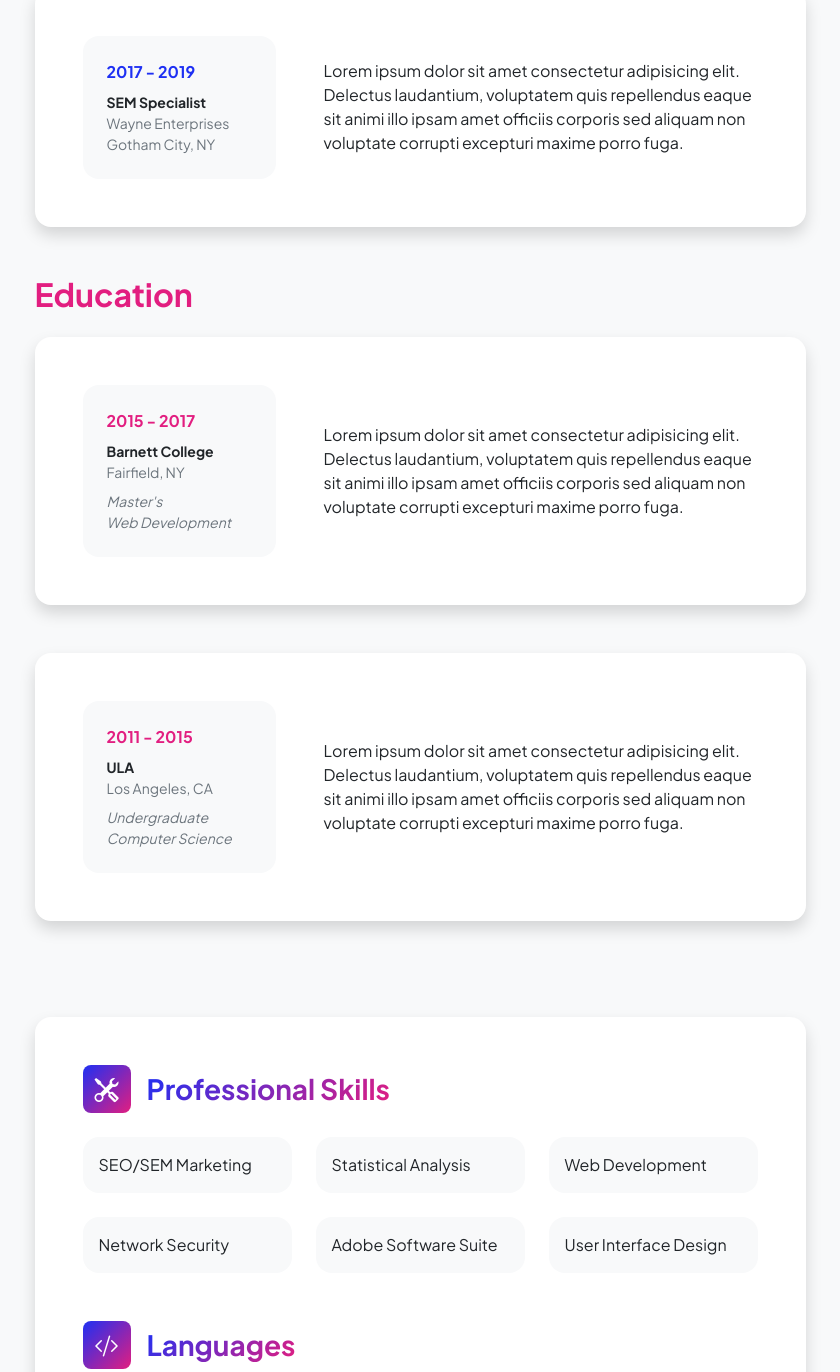
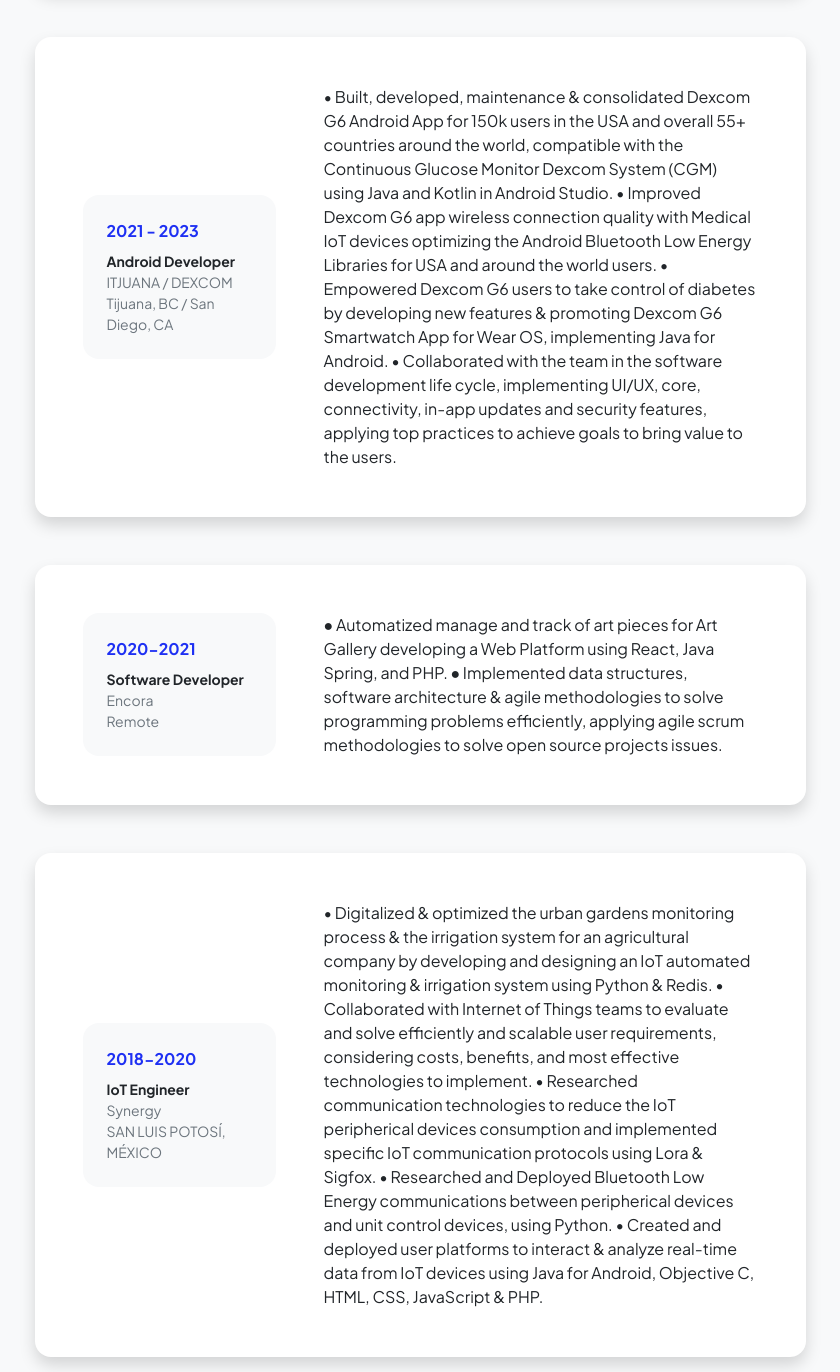
Before and after one commit to FivelRangel/FivelRangel, a plain HTML site: page resume.html in a window 1280 px wide. Shown: the part 607-1979 px from the top of the page, without its empty margins (220-1060 px from the left). Drawn offline with nearby package versions, Linux system fonts and the light colour scheme.

Commit message:
Ajustes de Proyectos, Main y Resume incompletos, para probar el Jelly.

```diff
--- a/resume.html
+++ b/resume.html
@@ -5,7 +5,7 @@
         <meta name="viewport" content="width=device-width, initial-scale=1, shrink-to-fit=no" />
         <meta name="description" content="" />
         <meta name="author" content="" />
-        <title>Personal - Start Bootstrap Template</title>
+        <title>Fivel Rangel</title>
         <!-- Favicon-->
         <link rel="icon" type="image/x-icon" href="assets/favicon.ico" />
         <!-- Custom Google font-->
@@ -22,7 +22,7 @@
             <!-- Navigation-->
             <nav class="navbar navbar-expand-lg navbar-light bg-white py-3">
                 <div class="container px-5">
-                    <a class="navbar-brand" href="index.html"><span class="fw-bolder text-primary">Start Bootstrap</span></a>
+                    <a class="navbar-brand" href="index.html"><span class="fw-bolder text-primary">Fivel Rangel</span></a>
                     <button class="navbar-toggler" type="button" data-bs-toggle="collapse" data-bs-target="#navbarSupportedContent" aria-controls="navbarSupportedContent" aria-expanded="false" aria-label="Toggle navigation"><span class="navbar-toggler-icon"></span></button>
                     <div class="collapse navbar-collapse" id="navbarSupportedContent">
                         <ul class="navbar-nav ms-auto mb-2 mb-lg-0 small fw-bolder">
@@ -47,7 +47,7 @@
                                 <h2 class="text-primary fw-bolder mb-0">Experience</h2>
                                 <!-- Download resume button-->
                                 <!-- Note: Set the link href target to a PDF file within your project-->
-                                <a class="btn btn-primary px-4 py-3" href="#!">
+                                <a class="btn btn-primary px-4 py-3" href="FivelResume.pdf" download>
                                     <div class="d-inline-block bi bi-download me-2"></div>
                                     Download Resume
                                 </a>
@@ -58,13 +58,15 @@
                                     <div class="row align-items-center gx-5">
                                         <div class="col text-center text-lg-start mb-4 mb-lg-0">
                                             <div class="bg-light p-4 rounded-4">
-                                                <div class="text-primary fw-bolder mb-2">2019 - Present</div>
-                                                <div class="small fw-bolder">Web Developer</div>
-                                                <div class="small text-muted">Stark Industries</div>
-                                                <div class="small text-muted">Los Angeles, CA</div>
+                                                <div class="text-primary fw-bolder mb-2">2023-Present</div>
+                                                <div class="small fw-bolder">Mobile Debeloper</div>
+                                                <div class="small text-muted">Seguritech</div>
+                                                <div class="small text-muted">CDMX, MÉXICO</div>
                                             </div>
                                         </div>
-                                        <div class="col-lg-8"><div>Lorem ipsum dolor sit amet consectetur adipisicing elit. Delectus laudantium, voluptatem quis repellendus eaque sit animi illo ipsam amet officiis corporis sed aliquam non voluptate corrupti excepturi maxime porro fuga.</div></div>
+                                        <div class="col-lg-8"><div>• I built, developed, maintained, and solidified technological platforms for implementing tech solutions that cater to people's well-being in states using Android with Java and Kotlin.
+• I collaborated with multidisciplinary teams in designing the architecture of technological ecosystems for deploying data across different technologies.
+• I implemented APIs to provide data to platforms using Java Spring and databases with MYSQL.</div></div>
                                     </div>
                                 </div>
                             </div>
@@ -74,13 +76,57 @@
                                     <div class="row align-items-center gx-5">
                                         <div class="col text-center text-lg-start mb-4 mb-lg-0">
                                             <div class="bg-light p-4 rounded-4">
-                                                <div class="text-primary fw-bolder mb-2">2017 - 2019</div>
-                                                <div class="small fw-bolder">SEM Specialist</div>
-                                                <div class="small text-muted">Wayne Enterprises</div>
-                                                <div class="small text-muted">Gotham City, NY</div>
+                                                <div class="text-primary fw-bolder mb-2">2021 - 2023</div>
+                                                <div class="small fw-bolder">Android Developer</div>
+                                                <div class="small text-muted">ITJUANA / DEXCOM</div>
+                                                <div class="small text-muted">Tijuana, BC / San Diego, CA</div>
                                             </div>
                                         </div>
-                                        <div class="col-lg-8"><div>Lorem ipsum dolor sit amet consectetur adipisicing elit. Delectus laudantium, voluptatem quis repellendus eaque sit animi illo ipsam amet officiis corporis sed aliquam non voluptate corrupti excepturi maxime porro fuga.</div></div>
+                                        <div class="col-lg-8"><div>•    Built, developed, maintenance & consolidated Dexcom G6 Android App for 150k users in the USA and overall 55+ countries around the world, compatible with the Continuous Glucose Monitor Dexcom System (CGM) using Java and Kotlin in Android Studio.
+•   Improved Dexcom G6 app wireless connection quality with Medical IoT devices optimizing the Android Bluetooth Low Energy Libraries for USA and around the world users.
+•   Empowered Dexcom G6 users to take control of diabetes by developing new features & promoting Dexcom G6 Smartwatch App for Wear OS, implementing Java for Android.
+•   Collaborated with the team in the software development life cycle, implementing UI/UX, core, connectivity, in-app updates and security features, applying top practices to achieve goals to bring value to the users.
+</div></div>
+                                    </div>
+                                </div>
+                            </div>
+
+                <div class="card shadow border-0 rounded-4 mb-5">
+                                <div class="card-body p-5">
+                                    <div class="row align-items-center gx-5">
+                                        <div class="col text-center text-lg-start mb-4 mb-lg-0">
+                                            <div class="bg-light p-4 rounded-4">
+                                                <div class="text-primary fw-bolder mb-2">2020-2021</div>
+                                                <div class="small fw-bolder">Software Developer</div>
+                                                <div class="small text-muted">Encora</div>
+                                                <div class="small text-muted">Remote</div>
+                                            </div>
+                                        </div>
+                                        <div class="col-lg-8"><div>●    Automatized manage and track of art pieces for Art Gallery developing a Web Platform using React, Java Spring, and PHP.
+●   Implemented data structures, software architecture & agile methodologies to solve programming problems efficiently, applying agile scrum methodologies to solve open source projects issues.
+
+</div></div>
+    </div>
+                                </div>
+                            </div>
+<div class="card shadow border-0 rounded-4 mb-5">
+                                <div class="card-body p-5">
+                                    <div class="row align-items-center gx-5">
+                                        <div class="col text-center text-lg-start mb-4 mb-lg-0">
+                                            <div class="bg-light p-4 rounded-4">
+                                                <div class="text-primary fw-bolder mb-2">2018-2020</div>
+                                                <div class="small fw-bolder"> IoT Engineer</div>
+                                                <div class="small text-muted">Synergy</div>
+                                                <div class="small text-muted">SAN LUIS POTOSÍ, MÉXICO</div>
+                                            </div>
+                                        </div>
+                                        <div class="col-lg-8"><div>•    Digitalized & optimized the urban gardens monitoring process & the irrigation system for an agricultural company by developing and designing an IoT automated monitoring & irrigation system using Python & Redis.
+•   Collaborated with Internet of Things teams to evaluate and solve efficiently and scalable user requirements, considering costs, benefits, and most effective technologies to implement.
+•   Researched communication technologies to reduce the IoT peripherical devices consumption and implemented specific IoT communication protocols using Lora & Sigfox.
+•   Researched and Deployed Bluetooth Low Energy communications between peripherical devices and unit control devices, using Python.
+•   Created and deployed user platforms to interact & analyze real-time data from IoT devices using Java for Android, Objective C, HTML, CSS, JavaScript & PHP.
+
+</div></div>
                                     </div>
                                 </div>
                             </div>
@@ -89,26 +135,7 @@
                         <section>
                             <h2 class="text-secondary fw-bolder mb-4">Education</h2>
                             <!-- Education Card 1-->
-                            <div class="card shadow border-0 rounded-4 mb-5">
-                                <div class="card-body p-5">
-                                    <div class="row align-items-center gx-5">
-                                        <div class="col text-center text-lg-start mb-4 mb-lg-0">
-                                            <div class="bg-light p-4 rounded-4">
-                                                <div class="text-secondary fw-bolder mb-2">2015 - 2017</div>
-                                                <div class="mb-2">
-                                                    <div class="small fw-bolder">Barnett College</div>
-                                                    <div class="small text-muted">Fairfield, NY</div>
-                                                </div>
-                                                <div class="fst-italic">
-                                                    <div class="small text-muted">Master's</div>
-                                                    <div class="small text-muted">Web Development</div>
-                                                </div>
-                                            </div>
-                                        </div>
-                                        <div class="col-lg-8"><div>Lorem ipsum dolor sit amet consectetur adipisicing elit. Delectus laudantium, voluptatem quis repellendus eaque sit animi illo ipsam amet officiis corporis sed aliquam non voluptate corrupti excepturi maxime porro fuga.</div></div>
-                                    </div>
-                                </div>
-                            </div>
+
                             <!-- Education Card 2-->
                             <div class="card shadow border-0 rounded-4 mb-5">
                                 <div class="card-body p-5">
@@ -117,16 +144,19 @@
                                             <div class="bg-light p-4 rounded-4">
                                                 <div class="text-secondary fw-bolder mb-2">2011 - 2015</div>
                                                 <div class="mb-2">
-                                                    <div class="small fw-bolder">ULA</div>
-                                                    <div class="small text-muted">Los Angeles, CA</div>
+                                                    <div class="small fw-bolder">UASLP</div>
+                                                    <div class="small text-muted">San Luis Potosí, México</div>
                                                 </div>
                                                 <div class="fst-italic">
-                                                    <div class="small text-muted">Undergraduate</div>
-                                                    <div class="small text-muted">Computer Science</div>
+                                                    <div class="small text-muted">Bachelor's Degree</div>
+                                                    <div class="small text-muted">Telecommunications Engineer</div>
                                                 </div>
                                             </div>
                                         </div>
-                                        <div class="col-lg-8"><div>Lorem ipsum dolor sit amet consectetur adipisicing elit. Delectus laudantium, voluptatem quis repellendus eaque sit animi illo ipsam amet officiis corporis sed aliquam non voluptate corrupti excepturi maxime porro fuga.</div></div>
+                                        <div class="col-lg-8"><div> <strong>Thesis:IoT Central Monitoring and Communication Unit for irrigation systems with application in Urban Gardens.</strong>
+
+                                        Develop and Implementation of a Central Unit to manage, analyze data and control Bluetooth IoT monitoring devices in crops grown, and automatize the irrigation control.</div></div>
+
                                     </div>
                                 </div>
                             </div>
@@ -183,7 +213,7 @@
         <footer class="bg-white py-4 mt-auto">
             <div class="container px-5">
                 <div class="row align-items-center justify-content-between flex-column flex-sm-row">
-                    <div class="col-auto"><div class="small m-0">Copyright &copy; Your Website 2023</div></div>
+                    <div class="col-auto"><div class="small m-0">Copyright &copy; Fível Rangel</div></div>
                     <div class="col-auto">
                         <a class="small" href="#!">Privacy</a>
                         <span class="mx-1">&middot;</span>
```
Also changed, not shown: index.html (+6 -6 lines), projects.html (+23 -7 lines).
